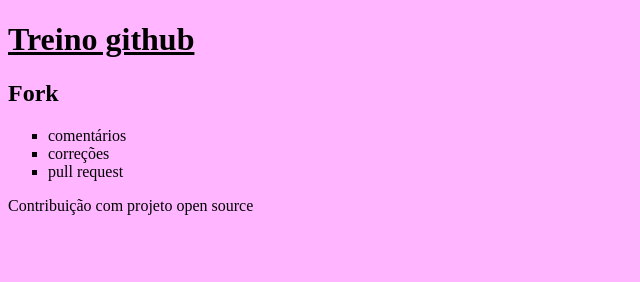
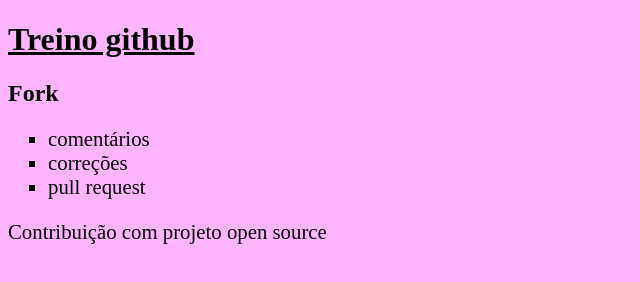
Before and after one commit to FernandoDev15/news, a plain HTML site: page src/page/index.html in a window 1280 px wide. Shown: the whole page, without its empty margins (0-640 px from the left). Drawn offline with Linux system fonts and the light colour scheme.

Commit message:
Ajuste font size das tag p e li e identação no código

```diff
--- a/src/style/style.css
+++ b/src/style/style.css
@@ -1,7 +1,6 @@
 :root {
     --wt-r: #FFB5FF;
 }
-
 
 h1 {
     text-decoration: underline;
@@ -15,8 +14,10 @@ body {
     background-color: var(--wt-r);
 }
 
-
-
 ul {
     list-style: square;
 }
+
+p, li {
+    font-size: 1.3rem;
+}
```
